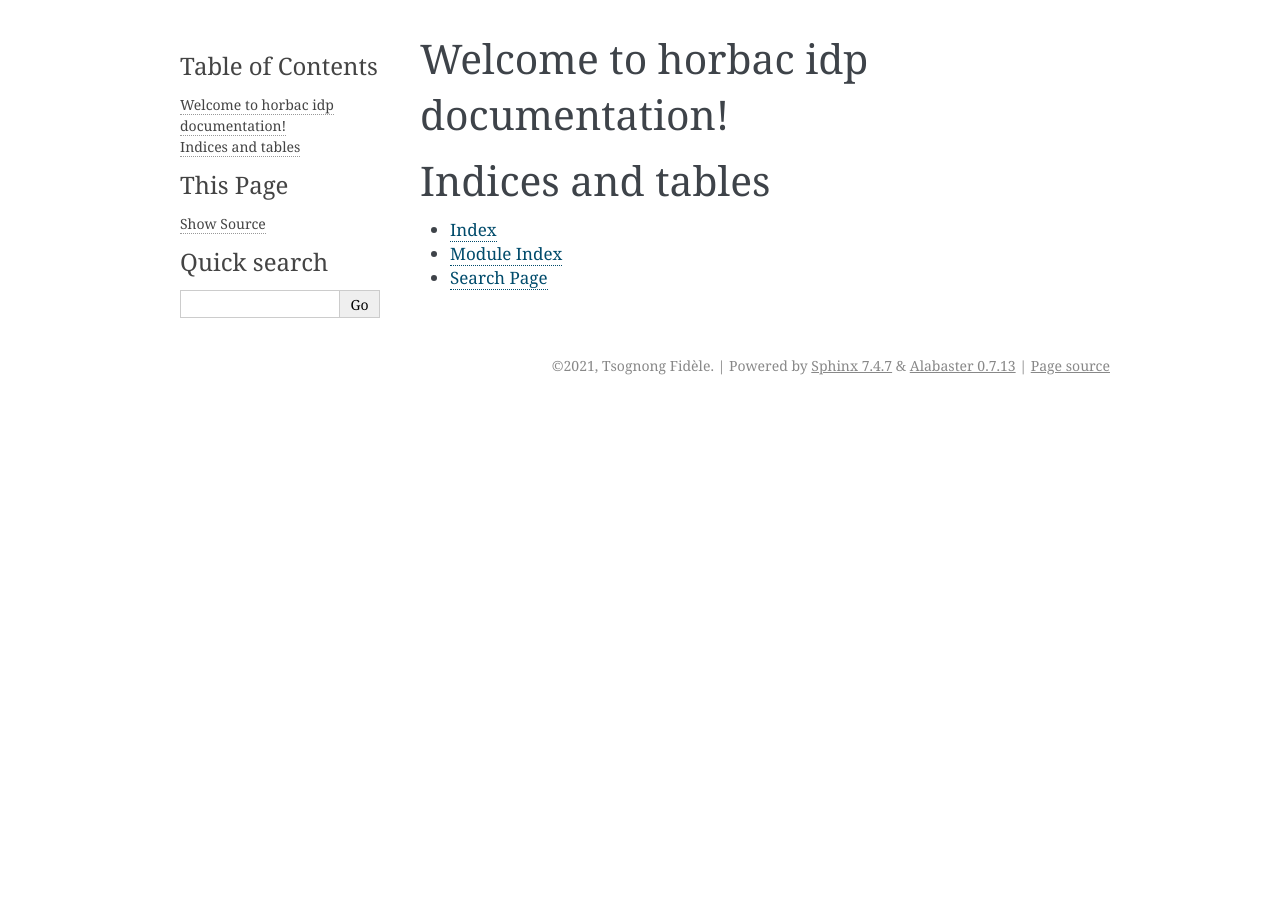
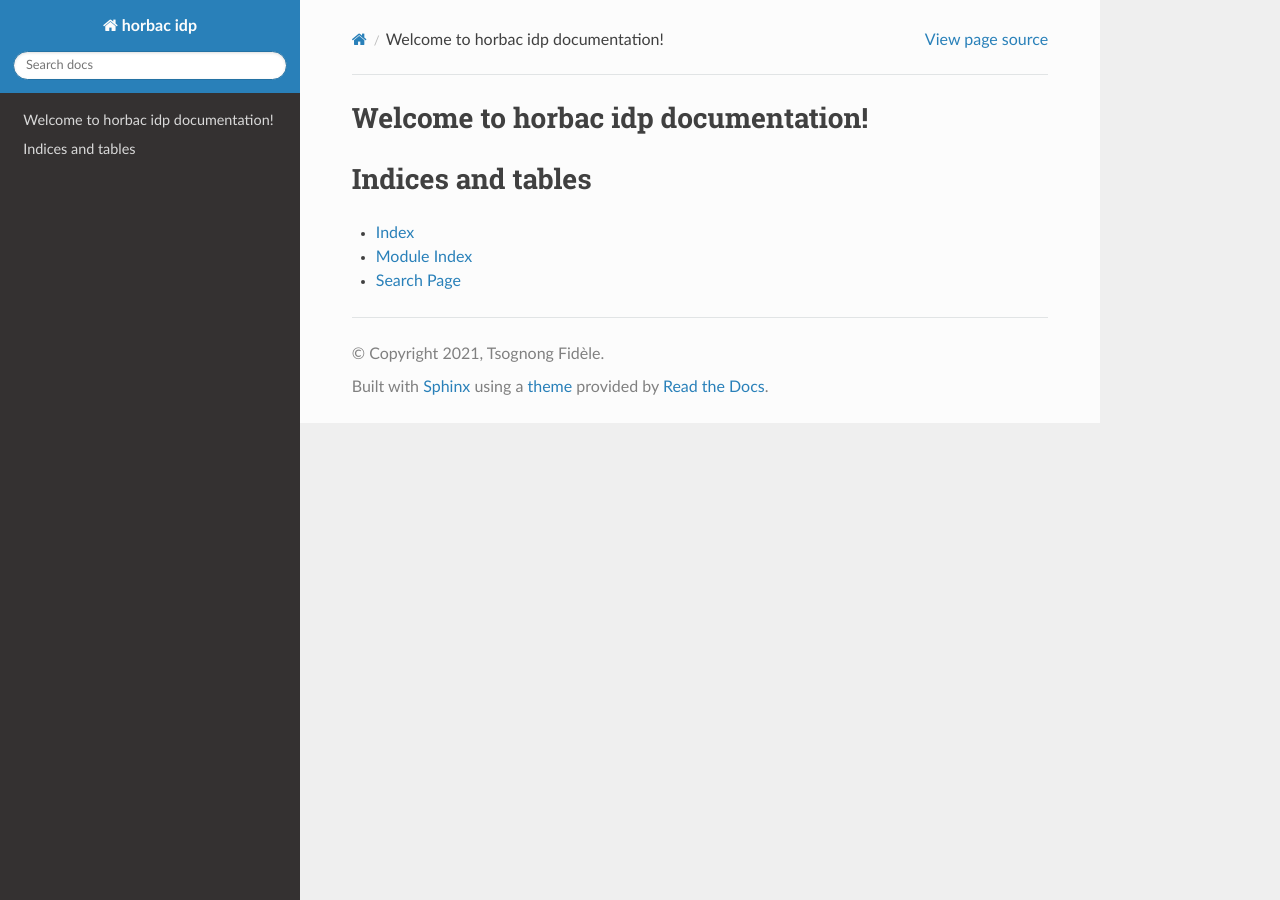
Before and after one commit to psoes/horbac-api, a Sphinx documentation site: the page built from docs/index.rst, in a window 1280 px wide. Built offline with Sphinx 7.4.7 and the Read the Docs theme 2.0.0, drawn with Linux system fonts in a browser that asks for light colours.

Commit message:
docs themes modified

```diff
--- a/docs/conf.py
+++ b/docs/conf.py
@@ -13,8 +13,9 @@
 # import os
 # import sys
 # sys.path.insert(0, os.path.abspath('.'))
+import sphinx_rtd_theme
 
-extensions = ['recommonmark']
+extensions = ['sphinx_rtd_theme', 'recommonmark']
 # -- Project information -----------------------------------------------------
 
 project = 'horbac idp'
@@ -47,7 +48,7 @@ exclude_patterns = ['_build', 'Thumbs.db', '.DS_Store']
 # The theme to use for HTML and HTML Help pages.  See the documentation for
 # a list of builtin themes.
 #
-html_theme = 'alabaster'
+html_theme = 'sphinx_rtd_theme'
 
 # Add any paths that contain custom static files (such as style sheets) here,
 # relative to this directory. They are copied after the builtin static files,
```
